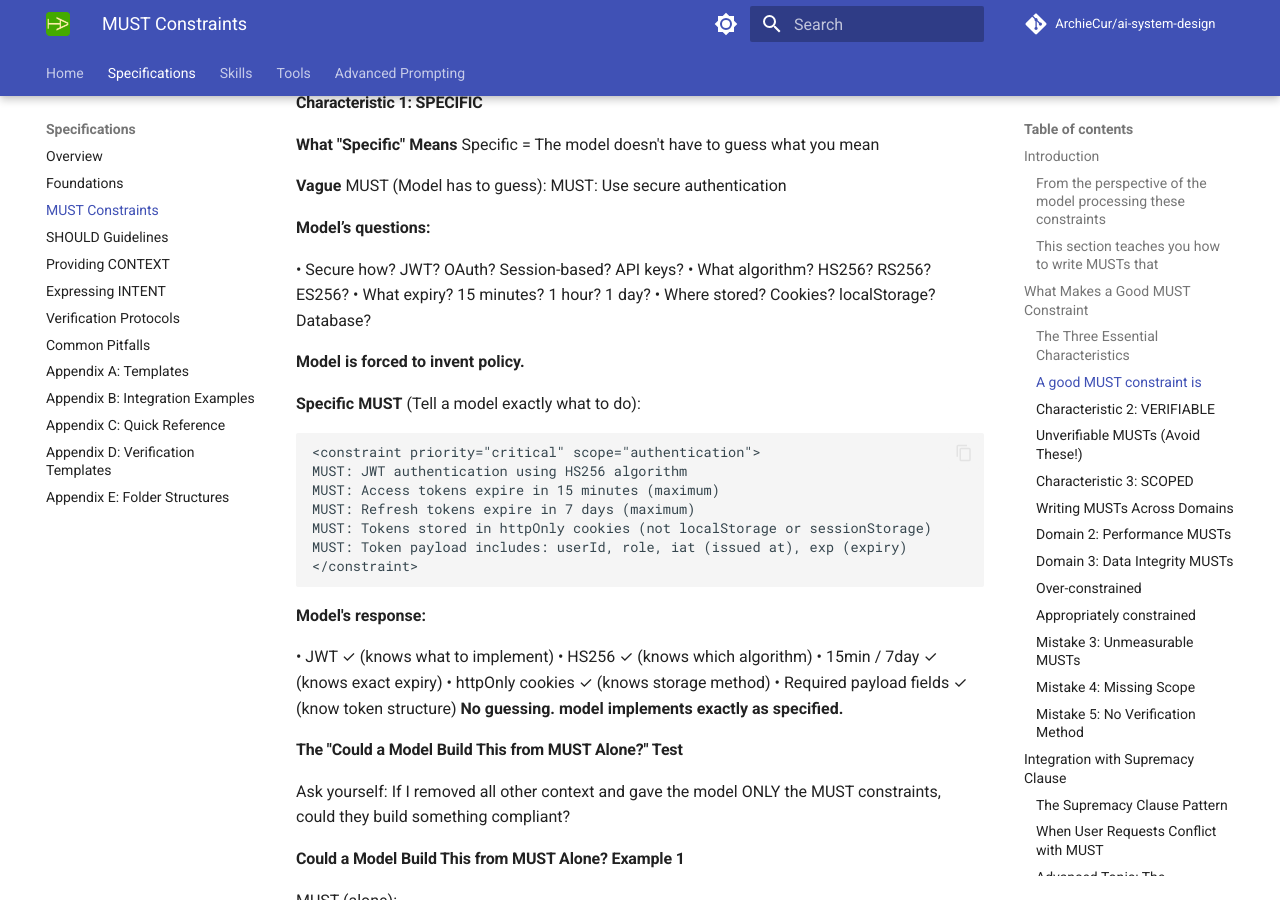
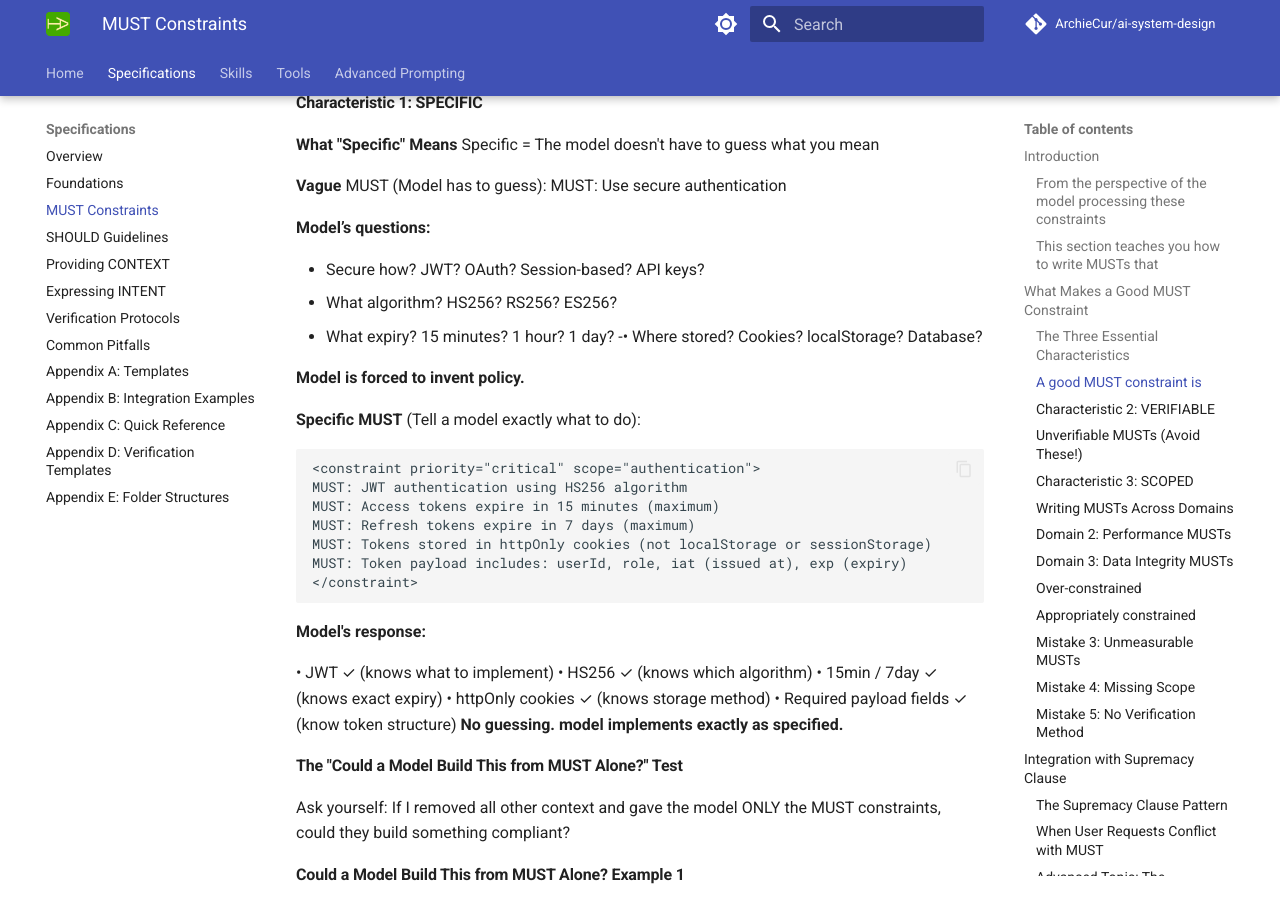
Before and after one commit to ArchieCur/ai-system-design, an MkDocs documentation site: the page built from docs/specifications/Specifications_2_MUST_Constraints.md, in a window 1280 px wide and 900 px high, scrolled down 1236 px. Built offline with MkDocs 1.6.1 and Material for MkDocs 9.7.7, drawn with Linux system fonts in a browser that asks for light colours; comment, search, counter and statistics services are not loaded.

```diff
--- a/docs/specifications/Specifications_2_MUST_Constraints.md
+++ b/docs/specifications/Specifications_2_MUST_Constraints.md
@@ -49,10 +49,10 @@ MUST: Use secure authentication
 
 **Model’s questions:**
 
-• Secure how? JWT? OAuth? Session-based? API keys?
-• What algorithm? HS256? RS256? ES256?
-• What expiry? 15 minutes? 1 hour? 1 day?
-• Where stored? Cookies? localStorage? Database?
+- Secure how? JWT? OAuth? Session-based? API keys?
+- What algorithm? HS256? RS256? ES256?
+- What expiry? 15 minutes? 1 hour? 1 day?
+-• Where stored? Cookies? localStorage? Database?
 
 **Model is forced to invent policy.**
 
```
